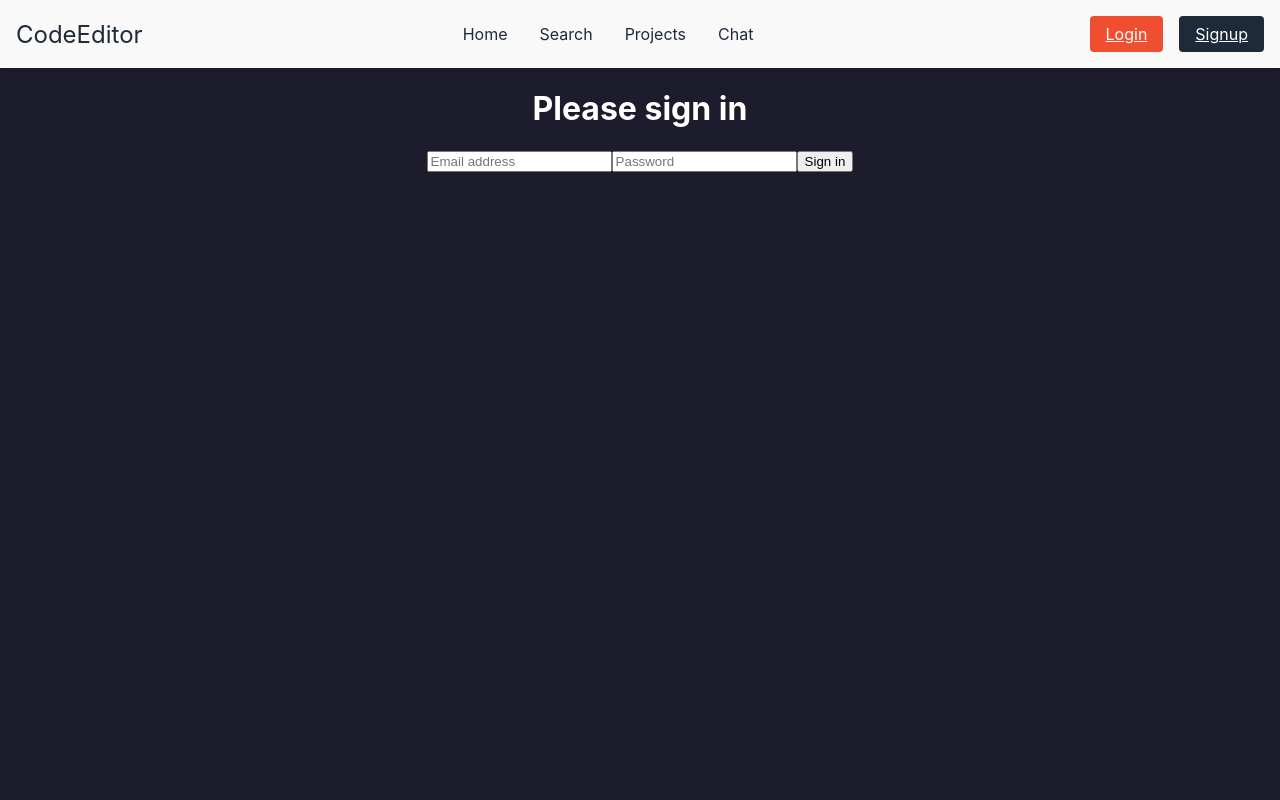
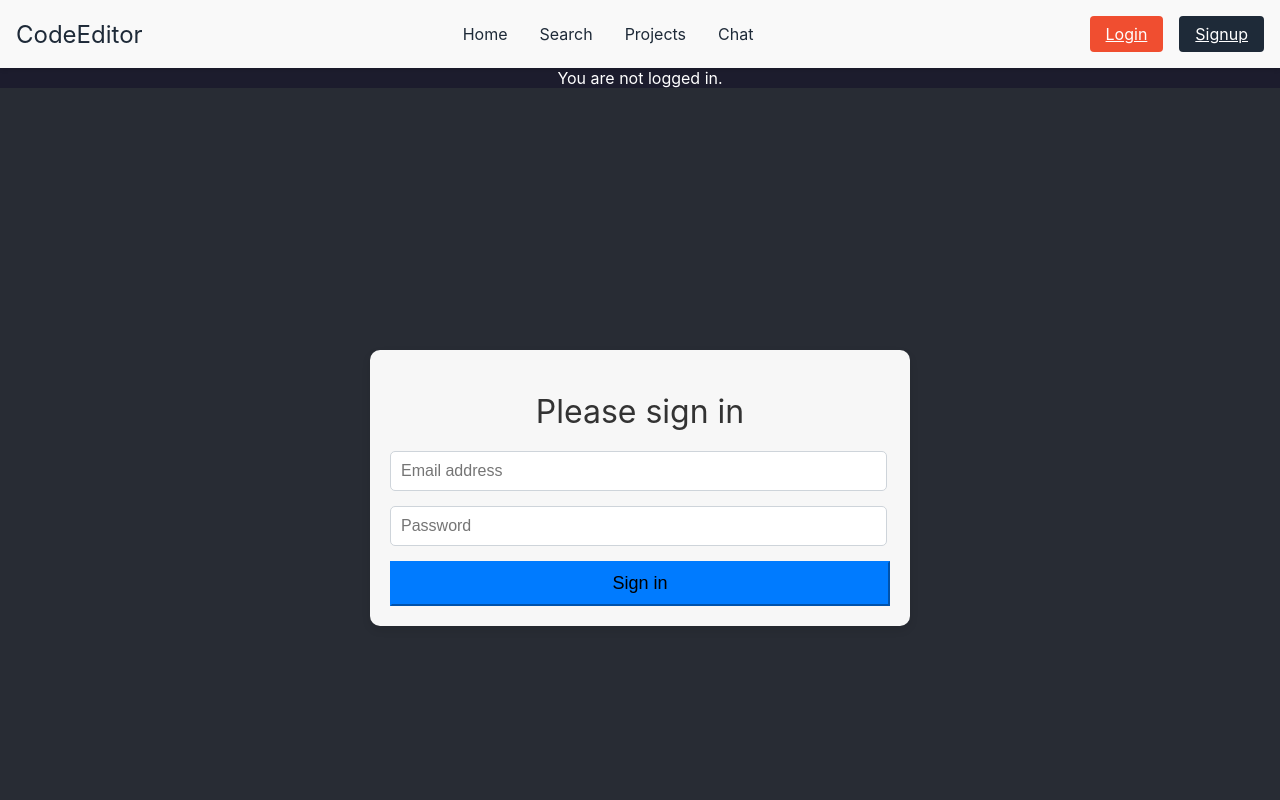
Before and after one commit to Nibalab/Code-Editor-front-end, a React (Create React App) app in the folder code-editor/: page /login in a window 1280 px wide. Shown: the top 800 px of the page. Built offline with nearby package versions, Linux system fonts and the light colour scheme; no server answers.

Commit message:
adding style for the login and register files

```diff
--- a/code-editor/src/App.js
+++ b/code-editor/src/App.js
@@ -2,15 +2,16 @@ import { BrowserRouter, Route, Routes } from "react-router-dom";
 import CodeEditor from "./components/CodeEditor";
 import NavBar from "./components/Navbar/Navbar";
 import { useEffect, useState } from "react";
-import Register from "./pages/Register";
-import Home from "./pages/Home";
-import Login from "./pages/Login";
+import Register from "../src/pages/Register/Register";
+import Home from "../src/pages/Home/Home";
+import Login from "../src/pages/Login/Login";
 import PrivateRoute from "./components/PrivateRoute";
 import AdminRoute from "./components/AdminRoute";
-import AdminPage from "./pages/AdminPage";
-import UserDetails from "./pages/UserDetails";
+import AdminPage from "../src/pages/AdminPage/AdminPage";
+import UserDetails from "../src/pages/UserDetails/UserDetails";
 import "./App.css";
 import axios from 'axios';
+import Footer from "../src/components/Footer/Footer";
 
 function App() {
   const [name, setName] = useState('');
@@ -32,12 +33,17 @@ function App() {
     };
 
     fetchUserData();
-  }, [name, isAdmin]);
+  }, []);
 
   return (
     <div className="App">
       <BrowserRouter>
         <NavBar name={name} setName={setName} is_admin={isAdmin} />
+        {!name && (
+          <div className="not-logged-in">
+            You are not logged in.
+          </div>
+        )}
         <Routes>
           <Route path="/" element={<Home name={name}/>}/>
           <Route path="/login" element={<Login setName={setName}/>}/>
@@ -71,9 +77,11 @@ function App() {
             }
           />
         </Routes>
+        <Footer />
       </BrowserRouter>
     </div>
   );
 }
 
+
 export default App;
--- a/code-editor/src/pages/Home.jsx
+++ b/code-editor/src/pages/Home/Home.jsx
@@ -1,6 +1,6 @@
 import React from 'react';
-import HeroSection from '../../src/components/HeroSection/HeroSection';
-import LearnMoreSection from '../../src/components/LearnMoreSection/LearnMoreSection';
+import HeroSection from '../../components/HeroSection/HeroSection';
+import LearnMoreSection from '../../components/LearnMoreSection/LearnMoreSection';
 
 const Home = ({ name }) => {
   return (
--- /dev/null
+++ b/code-editor/src/pages/Login/Login.css
@@ -0,0 +1,51 @@
+/* src/components/Login/Login.css */
+
+.login-container {
+    display: flex;
+    justify-content: center;
+    align-items: center;
+    height: 100vh;
+    background-color: #282c34;
+}
+
+.login-form {
+    width: 100%;
+    max-width: 500px;
+    padding: 20px;
+    margin: auto;
+    background: #f7f7f7;
+    border-radius: 10px;
+    box-shadow: 0 4px 8px rgba(0, 0, 0, 0.1);
+}
+
+.login-form .form-control {
+    display: block; /* Ensure inputs are block level */
+    width: 95%;    /* Make inputs take full width */
+    margin-bottom: 15px;
+    padding: 10px;
+    font-size: 16px;
+    border-radius: 5px;
+    border: 1px solid #ced4da;
+}
+
+.login-form .btn-primary {
+    display: block; /* Ensure button is block level */
+    width: 100%;    /* Make button take full width */
+    background-color: #007bff;
+    border-color: #007bff;
+    font-size: 18px;
+    padding: 10px;
+    margin-top: 15px; /* Ensure some space above the button */
+}
+
+.login-form .btn-primary:hover {
+    background-color: #0056b3;
+    border-color: #0056b3;
+}
+
+.login-form .login-heading {
+    margin-bottom: 20px;
+    text-align: center;
+    color: #333; /* Ensure the text is visible */
+    font-weight: normal; /* Ensure the font weight is appropriate */
+}
--- a/code-editor/src/pages/Login.jsx
+++ b/code-editor/src/pages/Login/Login.jsx
@@ -1,5 +1,6 @@
 import React, { useState } from 'react';
 import { useNavigate } from "react-router-dom";
+import './Login.css';  // Import the CSS file
 
 const Login = (props) => {
     const navigate = useNavigate();
@@ -31,8 +32,9 @@ const Login = (props) => {
     }
 
     return (
-        <form onSubmit={submit}>
-            <h1 className="h3 mb-3 fw-normal">Please sign in</h1>
+        <div className="login-container">
+            <form onSubmit={submit} className="login-form">
+                <h1 className="h3 mb-3 fw-normal login-heading">Please sign in</h1>
                 <input
                     type="email"
                     className="form-control"
@@ -51,6 +53,7 @@ const Login = (props) => {
 
                 <button className="w-100 btn btn-lg btn-primary" type="submit">Sign in</button>
             </form>
+        </div>
     );
 };
 
--- a/code-editor/src/pages/Register.jsx
+++ /dev/null
@@ -1,63 +0,0 @@
-import React, { useState } from 'react';
-import { useNavigate } from 'react-router-dom';
-
-const Register = () => {
-    const navigate = useNavigate();
-    const [name, setName] = useState('');
-    const [email, setEmail] = useState('');
-    const [password, setPassword] = useState('');
-    const [redirect, setRedirect] = useState(false);
-
-    const submit = async (e) => {
-        e.preventDefault();
-
-        await fetch('http://localhost:8000/api/register', {
-            method: 'POST',
-            headers: { 'Content-Type': 'application/json' },
-            body: JSON.stringify({
-                name,
-                email,
-                password
-            })
-        });
-
-        setRedirect(true);
-    }
-
-    if (redirect) {
-        navigate('/login');
-    }
-
-    return (
-        <form onSubmit={submit}>
-            <h1 className="h3 mb-3 fw-normal">Please register</h1>
-
-            <input
-                className="form-control"
-                placeholder="Name"
-                required
-                onChange={e => setName(e.target.value)}
-            />
-
-            <input
-                type="email"
-                className="form-control"
-                placeholder="Email address"
-                required
-                onChange={e => setEmail(e.target.value)}
-            />
-
-            <input
-                type="password"
-                className="form-control"
-                placeholder="Password"
-                required
-                onChange={e => setPassword(e.target.value)}
-            />
-
-            <button className="w-100 btn btn-lg btn-primary" type="submit">Submit</button>
-        </form>
-    );
-};
-
-export default Register;
--- /dev/null
+++ b/code-editor/src/pages/Register/Register.css
@@ -0,0 +1,51 @@
+/* src/components/Register/Register.css */
+
+.register-container {
+    display: flex;
+    justify-content: center;
+    align-items: center;
+    height: 100vh;
+    background-color: #282c34;
+}
+
+.register-form {
+    width: 100%;
+    max-width: 500px;
+    padding: 20px;
+    margin: auto;
+    background: #f7f7f7;
+    border-radius: 10px;
+    box-shadow: 0 4px 8px rgba(0, 0, 0, 0.1);
+}
+
+.register-form .form-control {
+    display: block; /* Ensure inputs are block level */
+    width: 95%;    /* Make inputs take full width */
+    margin-bottom: 15px;
+    padding: 10px;
+    font-size: 16px;
+    border-radius: 5px;
+    border: 1px solid #1b5692;
+}
+
+.register-form .btn-primary {
+    display: block; /* Ensure button is block level */
+    width: 100%;    /* Make button take full width */
+    background-color: #007bff;
+    border-color: #007bff;
+    font-size: 18px;
+    padding: 10px;
+    margin-top: 15px; /* Ensure some space above the button */
+}
+
+.register-form .btn-primary:hover {
+    background-color: #0056b3;
+    border-color: #0056b3;
+}
+
+.register-form .register-heading {
+    margin-bottom: 20px;
+    text-align: center;
+    color: #333; /* Ensure the text is visible */
+    font-weight: normal; /* Ensure the font weight is appropriate */
+}
--- /dev/null
+++ b/code-editor/src/pages/Register/Register.jsx
@@ -0,0 +1,66 @@
+import React, { useState } from 'react';
+import { useNavigate } from 'react-router-dom';
+import './Register.css';  // Import the CSS file
+
+const Register = () => {
+    const navigate = useNavigate();
+    const [name, setName] = useState('');
+    const [email, setEmail] = useState('');
+    const [password, setPassword] = useState('');
+    const [redirect, setRedirect] = useState(false);
+
+    const submit = async (e) => {
+        e.preventDefault();
+
+        await fetch('http://localhost:8000/api/register', {
+            method: 'POST',
+            headers: { 'Content-Type': 'application/json' },
+            body: JSON.stringify({
+                name,
+                email,
+                password
+            })
+        });
+
+        setRedirect(true);
+    }
+
+    if (redirect) {
+        navigate('/login');
+    }
+
+    return (
+        <div className="register-container">
+            <form onSubmit={submit} className="register-form">
+                <h1 className="h3 mb-3 fw-normal register-heading">Please register</h1>
+
+                <input
+                    className="form-control"
+                    placeholder="Name"
+                    required
+                    onChange={e => setName(e.target.value)}
+                />
+
+                <input
+                    type="email"
+                    className="form-control"
+                    placeholder="Email address"
+                    required
+                    onChange={e => setEmail(e.target.value)}
+                />
+
+                <input
+                    type="password"
+                    className="form-control"
+                    placeholder="Password"
+                    required
+                    onChange={e => setPassword(e.target.value)}
+                />
+
+                <button className="w-100 btn btn-lg btn-primary" type="submit">Submit</button>
+            </form>
+        </div>
+    );
+};
+
+export default Register;
```
Also changed, not shown: code-editor/src/pages/AdminPage/AdminPage.jsx (renamed from code-editor/src/pages/AdminPage.jsx), code-editor/src/pages/UserDetails/UserDetails.jsx (renamed from code-editor/src/pages/UserDetails.jsx). Lines whose indentation alone changed are shown as unchanged.
